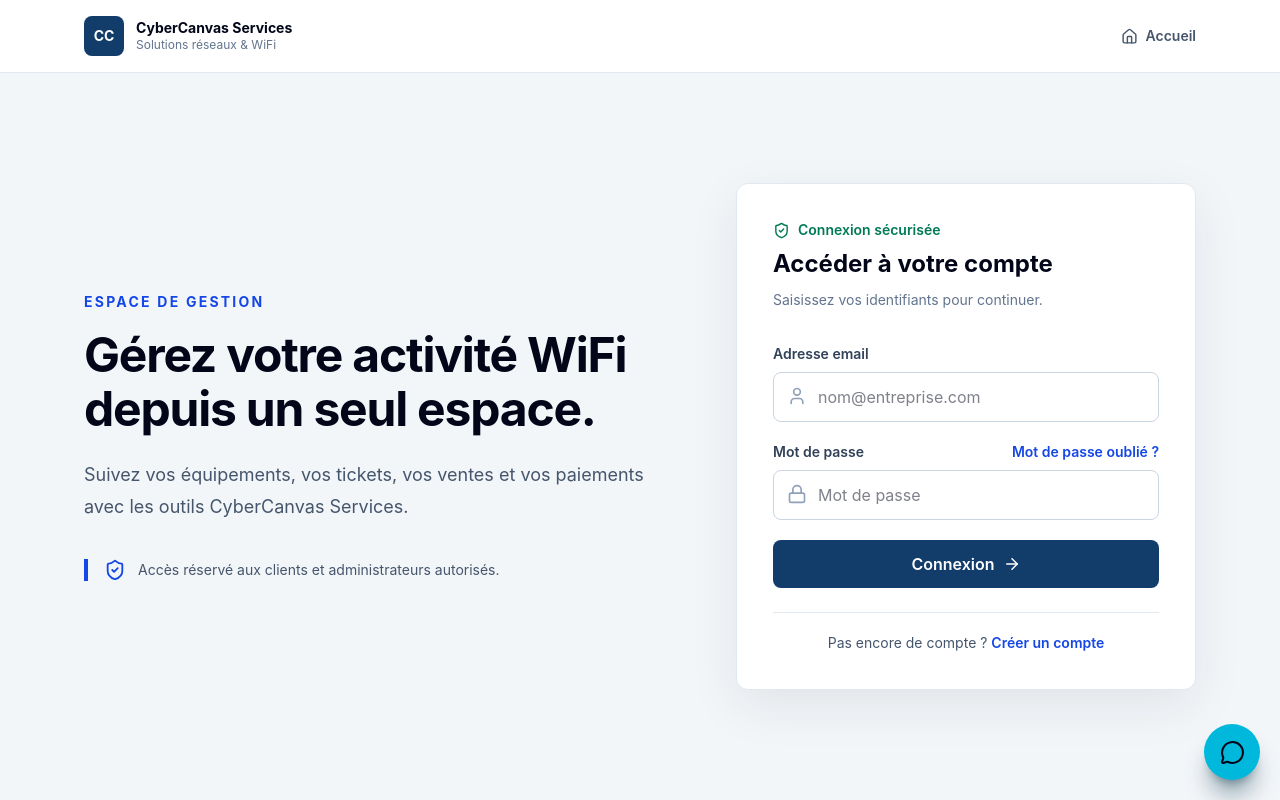
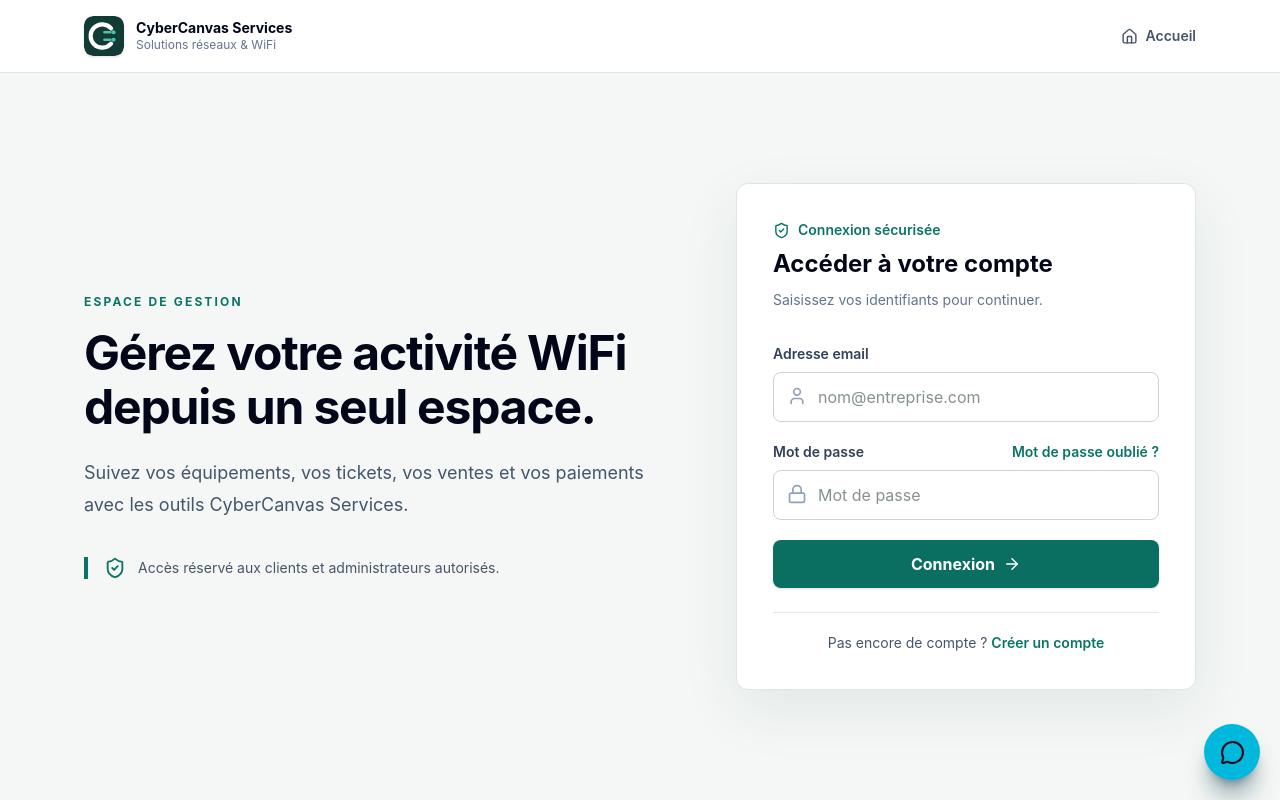
Before and after one commit to cybercanvasservices-sys/cybercanvas-services, a Next.js app: page /login in a window 1280 px wide. Built offline with nearby package versions, Linux system fonts and the light colour scheme.

Commit message:
Add the new CyberCanvas logo

```diff
--- a/app/login/page.tsx
+++ b/app/login/page.tsx
@@ -1,6 +1,7 @@
 "use client";
 
 import Link from "next/link";
+import BrandLogo from "@/components/BrandLogo";
 import { FormEvent, Suspense, useState } from "react";
 import { useRouter, useSearchParams } from "next/navigation";
 import { ArrowRight, Home, Lock, RefreshCcw, ShieldCheck, User } from "lucide-react";
@@ -109,7 +110,7 @@ function LoginContent() {
             value={email}
             onChange={(event) => setEmail(event.target.value)}
             placeholder="nom@entreprise.com"
-            className="w-full rounded-lg border border-slate-300 bg-white py-3 pl-11 pr-4 text-slate-950 outline-none focus:border-blue-700 focus:ring-2 focus:ring-blue-100"
+            className="w-full rounded-lg border border-[#cad6d2] bg-white py-3 pl-11 pr-4 text-[#10231f] outline-none focus:border-[#0a7566] focus:ring-2 focus:ring-[#dcebe6]"
           />
           </div>
         </div>
@@ -119,7 +120,7 @@ function LoginContent() {
             <label htmlFor="password" className="text-sm font-semibold text-slate-700">
               Mot de passe
             </label>
-            <Link href="/mot-de-passe-oublie" className="text-sm font-semibold text-blue-700 hover:underline">
+            <Link href="/mot-de-passe-oublie" className="text-sm font-semibold text-[#0a7566] hover:underline">
               Mot de passe oublié ?
             </Link>
           </div>
@@ -131,7 +132,7 @@ function LoginContent() {
             value={password}
             onChange={(event) => setPassword(event.target.value)}
             placeholder="Mot de passe"
-            className="w-full rounded-lg border border-slate-300 bg-white py-3 pl-11 pr-4 text-slate-950 outline-none focus:border-blue-700 focus:ring-2 focus:ring-blue-100"
+            className="w-full rounded-lg border border-[#cad6d2] bg-white py-3 pl-11 pr-4 text-[#10231f] outline-none focus:border-[#0a7566] focus:ring-2 focus:ring-[#dcebe6]"
           />
           </div>
         </div>
@@ -151,7 +152,7 @@ function LoginContent() {
         <button
           type="submit"
           disabled={loading}
-          className="flex w-full items-center justify-center gap-2 rounded-lg bg-[#123d6b] py-3 font-semibold text-white hover:bg-[#0c2f55] disabled:cursor-not-allowed disabled:opacity-60"
+          className="flex w-full items-center justify-center gap-2 rounded-lg bg-[#0a6f61] py-3 font-bold text-white shadow-sm hover:bg-[#075b50] disabled:cursor-not-allowed disabled:opacity-60"
         >
           {loading ? "Connexion..." : "Connexion"}
           {!loading && <ArrowRight size={18} />}
@@ -173,7 +174,7 @@ function LoginContent() {
       <div className="mt-6 border-t border-slate-200 pt-5 text-center text-sm text-slate-600">
         <p>
           Pas encore de compte ?{" "}
-          <Link href="/register" className="font-semibold text-blue-700 hover:underline">
+          <Link href="/register" className="font-semibold text-[#0a7566] hover:underline">
             Créer un compte
           </Link>
         </p>
@@ -188,11 +189,11 @@ function LoginShell({
   children?: React.ReactNode;
 }) {
   return (
-    <div className="min-h-screen bg-[#f3f6f9]">
-      <div className="border-b border-slate-200 bg-white">
+    <div className="min-h-screen bg-[#f4f7f5]">
+      <div className="border-b border-[#dfe5e1] bg-white">
       <div className="mx-auto flex w-full max-w-6xl items-center justify-between gap-4 px-5 py-4">
         <Link href="/" className="flex items-center gap-3 text-slate-950">
-          <span className="flex h-10 w-10 items-center justify-center rounded-lg bg-[#123d6b] text-sm font-bold text-white">CC</span>
+          <BrandLogo size={40} />
           <span>
             <span className="block text-sm font-bold leading-tight">CyberCanvas Services</span>
             <span className="block text-xs text-slate-500">Solutions réseaux & WiFi</span>
@@ -200,7 +201,7 @@ function LoginShell({
         </Link>
         <Link
           href="/"
-          className="inline-flex items-center gap-2 text-sm font-semibold text-slate-600 hover:text-blue-700"
+          className="inline-flex items-center gap-2 text-sm font-semibold text-slate-600 hover:text-[#0a7566]"
         >
           <Home size={17} />
           Accueil
@@ -208,24 +209,24 @@ function LoginShell({
       </div>
       </div>
 
-      <main className="mx-auto grid min-h-[calc(100vh-73px)] w-full max-w-6xl items-center gap-12 px-5 py-12 lg:grid-cols-[1fr_460px]">
+      <main className="mx-auto grid min-h-[calc(100vh-73px)] w-full max-w-6xl items-center gap-14 px-5 py-12 lg:grid-cols-[1fr_460px]">
         <section className="hidden max-w-xl lg:block">
-          <p className="mb-4 text-sm font-bold uppercase tracking-[0.16em] text-blue-700">Espace de gestion</p>
+          <p className="mb-4 text-xs font-bold uppercase tracking-[0.18em] text-[#0a7566]">Espace de gestion</p>
           <h1 className="text-5xl font-bold leading-[1.12] tracking-tight text-slate-950">
             Gérez votre activité WiFi depuis un seul espace.
           </h1>
           <p className="mt-6 text-lg leading-8 text-slate-600">
             Suivez vos équipements, vos tickets, vos ventes et vos paiements avec les outils CyberCanvas Services.
           </p>
-          <div className="mt-9 flex items-center gap-3 border-l-4 border-blue-700 pl-4 text-sm text-slate-600">
-            <ShieldCheck className="text-blue-700" size={22} />
+          <div className="mt-9 flex items-center gap-3 border-l-4 border-[#0a7566] pl-4 text-sm text-slate-600">
+            <ShieldCheck className="text-[#0a7566]" size={22} />
             Accès réservé aux clients et administrateurs autorisés.
           </div>
         </section>
 
-        <section className="w-full rounded-xl border border-slate-200 bg-white p-7 shadow-[0_16px_50px_rgba(15,23,42,0.08)] sm:p-9">
+        <section className="w-full rounded-xl border border-[#dfe5e1] bg-white p-7 shadow-[0_20px_60px_rgba(24,55,48,0.08)] sm:p-9">
             <div className="mb-8">
-              <p className="mb-2 flex items-center gap-2 text-sm font-semibold text-emerald-700">
+              <p className="mb-2 flex items-center gap-2 text-sm font-semibold text-[#0a7566]">
                 <ShieldCheck size={17} />
                 Connexion sécurisée
               </p>
--- a/app/mot-de-passe-oublie/page.tsx
+++ b/app/mot-de-passe-oublie/page.tsx
@@ -1,6 +1,7 @@
 "use client";
 
 import Link from "next/link";
+import BrandLogo from "@/components/BrandLogo";
 import { FormEvent, useState } from "react";
 import { ArrowLeft, CheckCircle2, Mail } from "lucide-react";
 
@@ -43,6 +44,13 @@ export default function ForgotPasswordPage() {
   return (
     <main className="flex min-h-screen items-center justify-center bg-[#f4f7f5] p-4">
       <section className="w-full max-w-md rounded-xl border border-[#dfe5e1] bg-white p-8 text-[#10231f] shadow-[0_20px_60px_rgba(24,55,48,0.08)]">
+        <div className="mb-6 flex items-center gap-3 border-b border-[#e3e9e6] pb-5">
+          <BrandLogo size={42} />
+          <div>
+            <p className="text-sm font-bold leading-tight">CyberCanvas Services</p>
+            <p className="text-xs text-slate-500">Récupération sécurisée</p>
+          </div>
+        </div>
         <Link
           href="/login"
           className="mb-6 inline-flex items-center gap-2 text-sm font-bold text-[#0a7566] hover:text-[#075b50]"
--- a/app/register/page.tsx
+++ b/app/register/page.tsx
@@ -1,6 +1,7 @@
 "use client";
 
 import Link from "next/link";
+import BrandLogo from "@/components/BrandLogo";
 import { FormEvent, useState } from "react";
 import { CheckCircle2, Home, Lock, Mail, Phone, RefreshCcw, User, Wifi } from "lucide-react";
 
@@ -95,13 +96,13 @@ export default function RegisterPage() {
   return (
     <div className="min-h-screen bg-[#f4f7f5] p-4 text-[#10231f]">
 
-      <div className="mx-auto flex w-full max-w-6xl justify-between gap-4 py-4">
-        <Link
-          href="/"
-          className="inline-flex items-center gap-2 rounded-lg border border-[#d7e0dc] bg-white px-4 py-2 text-sm font-bold text-[#405852] hover:border-[#0a7566]"
-        >
-          <Home size={17} />
-          Accueil
+      <div className="mx-auto flex w-full max-w-6xl items-center justify-between gap-4 py-4">
+        <Link href="/" className="flex items-center gap-3" aria-label="CyberCanvas Services">
+          <BrandLogo size={40} />
+          <span className="hidden text-left sm:block">
+            <span className="block text-sm font-bold leading-tight">CyberCanvas Services</span>
+            <span className="block text-xs text-[#667872]">Solutions réseaux &amp; WiFi</span>
+          </span>
         </Link>
         <Link
           href="/login"
@@ -117,7 +118,7 @@ export default function RegisterPage() {
             <div className="mb-8 text-center">
               <div className="mb-4 flex justify-center">
                 <div className="rounded-xl bg-[#dcebe6] p-3">
-                  <Wifi className="h-8 w-8 text-[#0a7566]" />
+                  <BrandLogo size={46} />
                 </div>
               </div>
 
--- /dev/null
+++ b/components/BrandLogo.tsx
@@ -0,0 +1,43 @@
+type BrandLogoProps = {
+  size?: number;
+  inverted?: boolean;
+  className?: string;
+};
+
+export default function BrandLogo({
+  size = 44,
+  inverted = false,
+  className = "",
+}: BrandLogoProps) {
+  const background = inverted ? "#ffffff" : "#123b35";
+  const primary = inverted ? "#123b35" : "#ffffff";
+
+  return (
+    <span
+      className={`inline-flex shrink-0 overflow-hidden rounded-[22%] shadow-sm ${className}`}
+      style={{ width: size, height: size }}
+      role="img"
+      aria-label="Logo CyberCanvas Services"
+    >
+      <svg viewBox="0 0 48 48" width={size} height={size} aria-hidden="true">
+        <rect width="48" height="48" rx="11" fill={background} />
+        <path
+          d="M32.5 14.8a14 14 0 1 0 0 18.4"
+          fill="none"
+          stroke={primary}
+          strokeWidth="5"
+          strokeLinecap="round"
+        />
+        <path
+          d="M24.5 19.5h7.2M24.5 28.5h7.2"
+          fill="none"
+          stroke="#47c2ad"
+          strokeWidth="3"
+          strokeLinecap="round"
+        />
+        <circle cx="35.5" cy="19.5" r="2.4" fill="#47c2ad" />
+        <circle cx="35.5" cy="28.5" r="2.4" fill="#47c2ad" />
+      </svg>
+    </span>
+  );
+}
--- a/components/Sidebar.tsx
+++ b/components/Sidebar.tsx
@@ -1,6 +1,7 @@
 "use client";
 
 import Link from "next/link";
+import BrandLogo from "@/components/BrandLogo";
 import { useState } from "react";
 import { usePathname, useRouter } from "next/navigation";
 import {
@@ -76,7 +77,7 @@ export default function Sidebar({
       <div className="flex h-full flex-col">
         <div className="border-b border-white/10 px-5 py-6">
           <div className="flex items-start gap-3">
-            <CyberCanvasLogo />
+            <BrandLogo size={44} inverted />
             <div className="min-w-0 flex-1">
               <div className="leading-tight">
                 <span className="block text-[15px] font-extrabold tracking-tight text-white">
@@ -188,18 +189,6 @@ export default function Sidebar({
   );
 }
 
-function CyberCanvasLogo() {
-  return (
-    <div
-      className="relative flex h-11 w-11 shrink-0 items-center justify-center rounded-lg border border-white/15 bg-white text-[#102f2a] shadow-sm"
-      aria-label="CyberCanvas Services"
-    >
-      <span className="text-base font-black tracking-tight">CC</span>
-      <span className="absolute -right-1 -top-1 h-3.5 w-3.5 rounded-full border-2 border-[#102f2a] bg-[#47c2ad]" />
-    </div>
-  );
-}
-
 function NavLink({
   href,
   label,
```
Also changed, not shown: app/page.tsx (+3 -10 lines), app/icon.svg (added).
